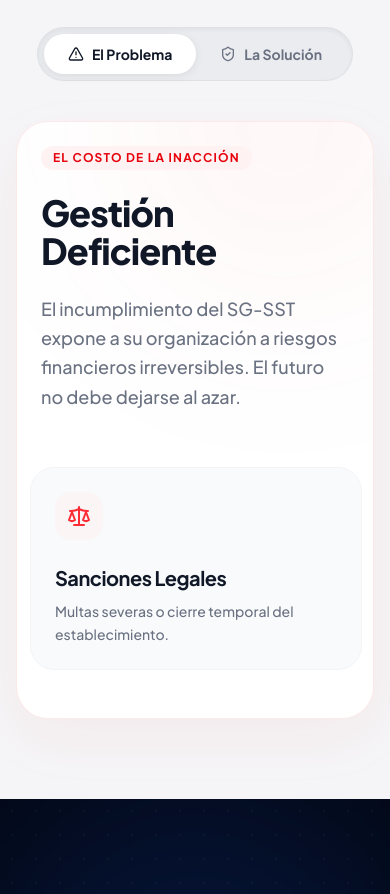
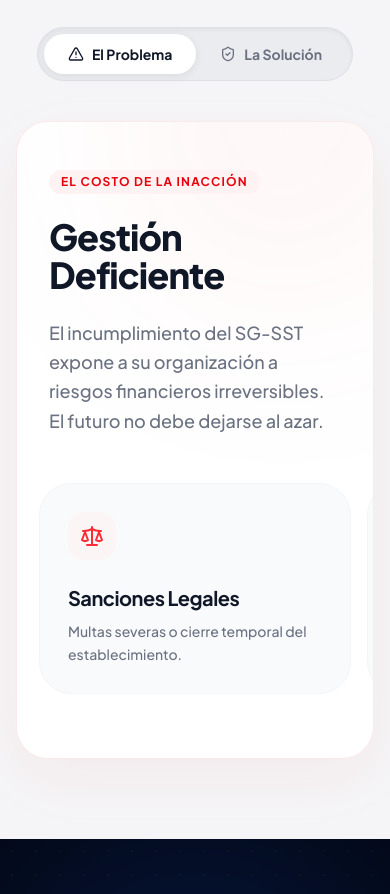
Before and after one commit to integralsst/sistemaintegral, a Next.js app: page / in a window 390 px wide. Shown: the part 4553-5447 px from the top of the page. Built offline with nearby package versions, Linux system fonts and the light colour scheme; no server answers; the database is empty.

Commit message:
upgrade 5

```diff
--- a/app/components/main/PainPoints.tsx
+++ b/app/components/main/PainPoints.tsx
@@ -22,11 +22,9 @@ const textVariants: Variants = {
   exit: { opacity: 0, y: -10, filter: "blur(4px)", transition: { duration: 0.2 } }
 };
 
-// --- Componente Principal ---
 export default function PainPointsInteractive() {
   const [activeView, setActiveView] = useState<ViewMode>('risk');
 
-  // Datos de las vistas
   const contentData = {
     risk: {
       tag: "El costo de la inacción",
@@ -53,7 +51,7 @@ export default function PainPointsInteractive() {
       description: "Asumimos la carga operativa y técnica. Garantizamos la protección de sus empleados y la rentabilidad de su negocio.",
       icon: <ShieldCheck className="w-12 h-12 text-blue-500" />,
       themeStyles: {
-        bg: "#09090B", // Dark mode profundo
+        bg: "#09090B",
         border: "rgba(59, 130, 246, 0.15)",
         shadow: "0 20px 60px rgba(0, 0, 0, 0.4)",
         textMain: "text-white",
@@ -73,8 +71,8 @@ export default function PainPointsInteractive() {
   return (
     <section className="w-full py-20 md:py-32 bg-[#F5F5F7] font-sans flex flex-col items-center overflow-hidden">
 
-      {/* Cabecera y Segmented Control (iOS Style) */}
-      <div className="max-w-3xl w-full mx-auto px-4 text-center mb-10 md:mb-16">
+      {/* Cabecera y Segmented Control */}
+      <div className="max-w-3xl w-full mx-auto px-6 text-center mb-10 md:mb-16">
         <h2 className="text-3xl md:text-5xl lg:text-6xl font-black text-gray-900 tracking-tighter mb-8 md:mb-12 leading-[1.05]">
           El verdadero costo de la <br className="hidden md:block" />
           <span className="text-transparent bg-clip-text bg-gradient-to-r from-gray-400 to-gray-600">
@@ -117,13 +115,14 @@ export default function PainPointsInteractive() {
       {/* Ventana Inmersiva Dinámica */}
       <div className="w-full max-w-[1200px] px-4 sm:px-6 lg:px-8">
         <motion.div
+          layout // Previene el "brinco" adaptando la altura fluidamente entre cambios de contenido
           animate={{
             backgroundColor: activeContent.themeStyles.bg,
             borderColor: activeContent.themeStyles.border,
             boxShadow: activeContent.themeStyles.shadow,
           }}
-          transition={{ duration: 0.8, ease: appleEase }}
-          className="relative w-full min-h-[550px] md:min-h-[450px] rounded-[2rem] md:rounded-[3rem] border overflow-hidden flex flex-col justify-center p-6 md:p-12 lg:p-16 transform-gpu"
+          transition={{ duration: 0.8, ease: appleEase, layout: { duration: 0.6, ease: appleEase } }}
+          className="relative w-full min-h-[600px] md:min-h-[450px] rounded-[2rem] md:rounded-[3rem] border overflow-hidden flex flex-col justify-center p-8 sm:p-10 md:p-12 lg:p-16 transform-gpu"
         >
           {/* Textura de Ruido SVG para prevenir banding en Dark Mode */}
           <div
@@ -142,7 +141,7 @@ export default function PainPointsInteractive() {
             >
 
               {/* Columna Izquierda: Hero Content */}
-              <div className="w-full lg:w-5/12 flex flex-col items-start shrink-0">
+              <div className="w-full lg:w-5/12 flex flex-col items-start shrink-0 pt-4 lg:pt-0">
                 <span className={`inline-flex px-3 py-1 rounded-full text-xs font-bold tracking-widest uppercase mb-6 ${activeContent.themeStyles.tagBg}`}>
                   {activeContent.tag}
                 </span>
@@ -156,14 +155,13 @@ export default function PainPointsInteractive() {
                 </p>
               </div>
 
-              {/* Columna Derecha: The Bento Features */}
-              {/* SOLUCIÓN MÓVIL (Snap Scroll): Ocultamos el scrollbar y permitimos deslizar horizontalmente */}
-              <div className="w-full lg:w-7/12 mt-4 lg:mt-0">
+              {/* Columna Derecha: The Bento Features (Optimizado para evitar cortes en bordes móviles) */}
+              <div className="w-full lg:w-7/12 mt-2 lg:mt-0">
                 <div className="
                   flex lg:grid lg:grid-cols-2 gap-4 md:gap-6
                   overflow-x-auto lg:overflow-x-visible
                   snap-x snap-mandatory
-                  pb-6 -mx-6 px-6 lg:mx-0 lg:px-0 lg:pb-0
+                  pb-8 -mx-8 px-8 lg:mx-0 lg:px-0 lg:pb-0 /* Padding negativo expandido para scroll suave */
                   [&::-webkit-scrollbar]:hidden [-ms-overflow-style:none] [scrollbar-width:none]
                 ">
                   {activeContent.items.map((item, index) => (
@@ -173,8 +171,8 @@ export default function PainPointsInteractive() {
                       animate={{ opacity: 1, scale: 1, x: 0 }}
                       transition={{ duration: 0.5, delay: 0.1 * index, ease: appleEase }}
                       className={`
-                        w-[85vw] sm:w-[300px] lg:w-full shrink-0 snap-center
-                        p-6 md:p-8 rounded-3xl border flex flex-col justify-between
+                        w-[80vw] sm:w-[320px] lg:w-full shrink-0 snap-center
+                        p-7 md:p-8 rounded-[2rem] border flex flex-col justify-between
                         transition-all duration-300 transform-gpu
                         ${activeContent.themeStyles.bg === '#FFFFFF' ? 'bg-gray-50 border-gray-100' : 'bg-[#18181B] border-white/5'}
                         ${index === 2 ? 'lg:col-span-2 lg:flex-row lg:items-center lg:gap-8' : ''}
@@ -199,7 +197,7 @@ export default function PainPointsInteractive() {
             </motion.div>
           </AnimatePresence>
 
-          {/* Orbe Decorativo de Fondo - Sigue el color del tema activo */}
+          {/* Orbe Decorativo de Fondo */}
           <motion.div
             animate={{
               background: activeView === 'risk'
```
